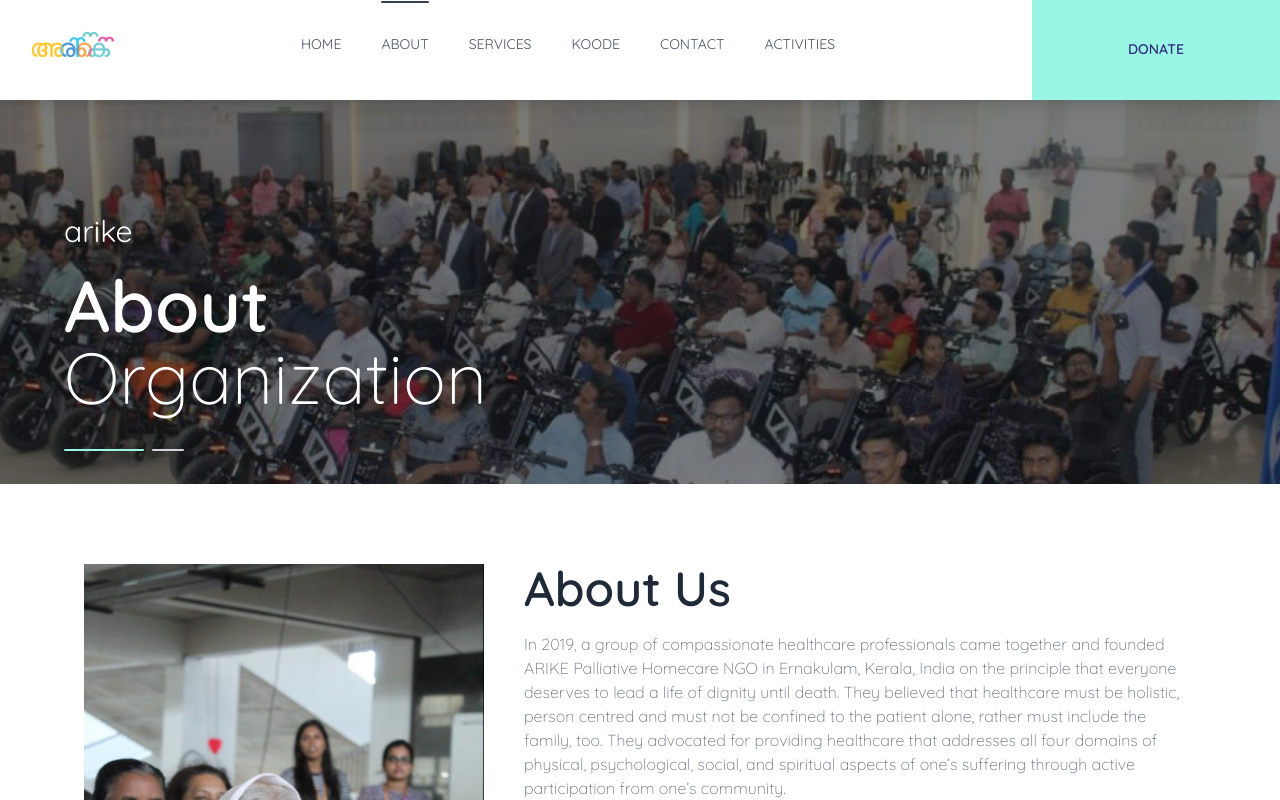
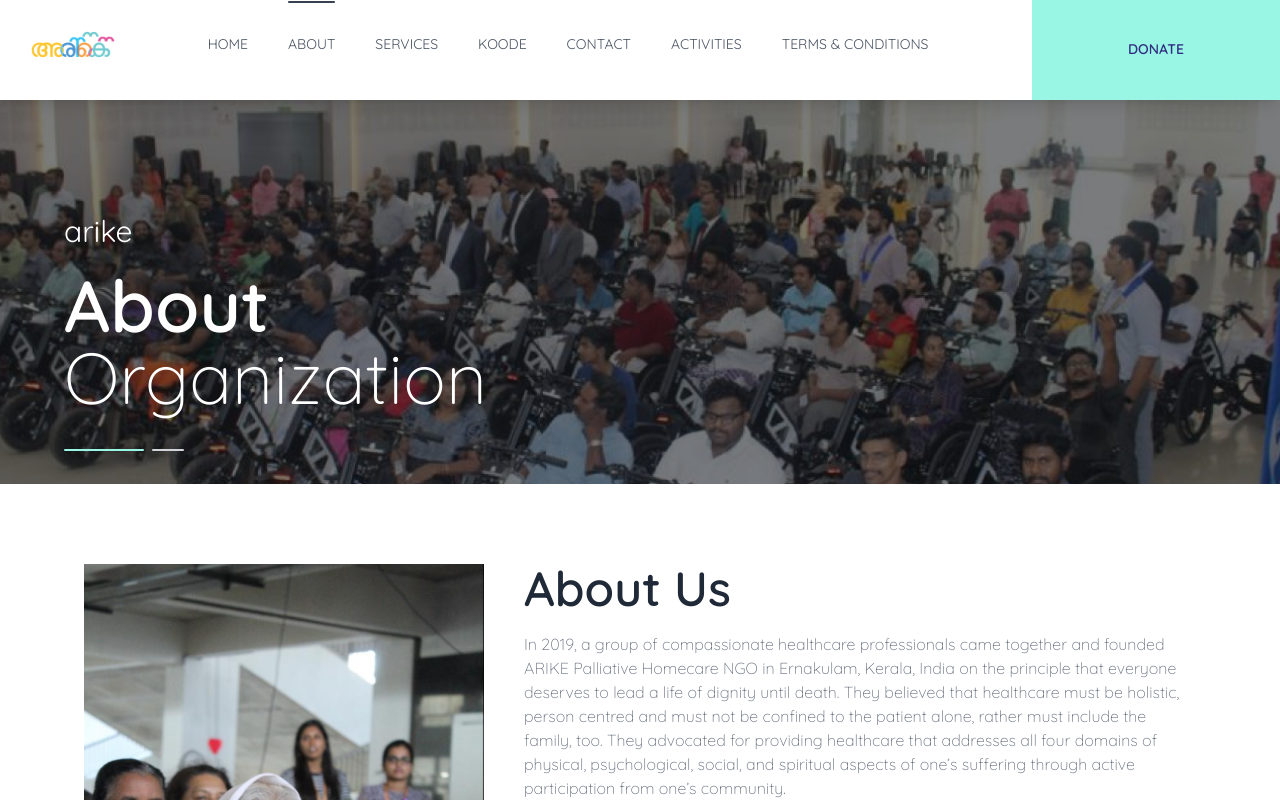
Before and after one commit to hoverspaces/arikecare.org, a Next.js app: page /about in a window 1280 px wide. Shown: the top 800 px of the page. Built offline with nearby package versions, Linux system fonts and the light colour scheme.

Commit message:
Update pages.ts

```diff
--- a/components/baseWrapper/pages.ts
+++ b/components/baseWrapper/pages.ts
@@ -17,4 +17,5 @@ export const links = [
   { label: "Koode", link: "/koode" },
   { label: "Contact", link: "/contact" },
   { label: "Activities", link: "/activities" },
+  { label: "Terms & Conditions", link: "/tos" }
 ];
```
